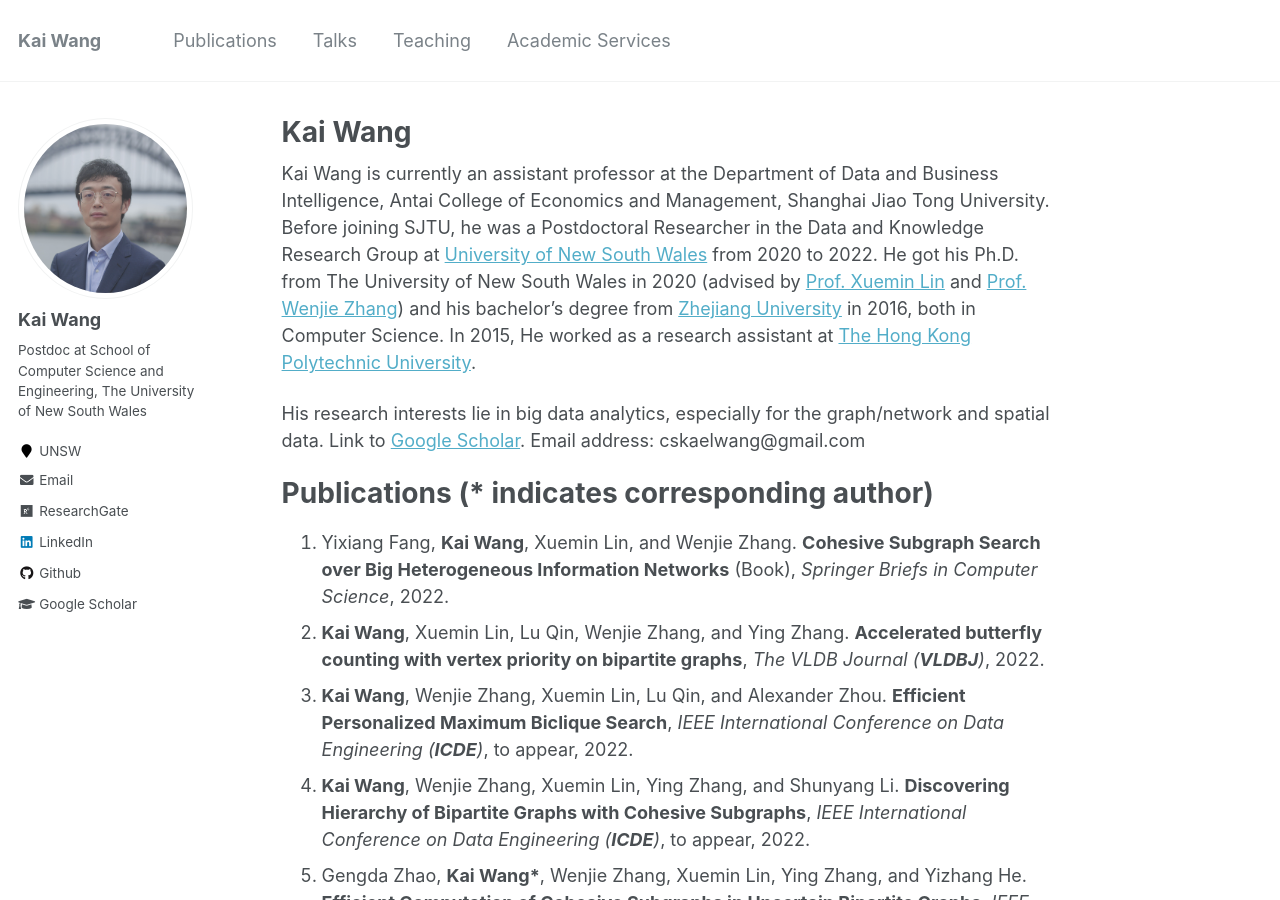
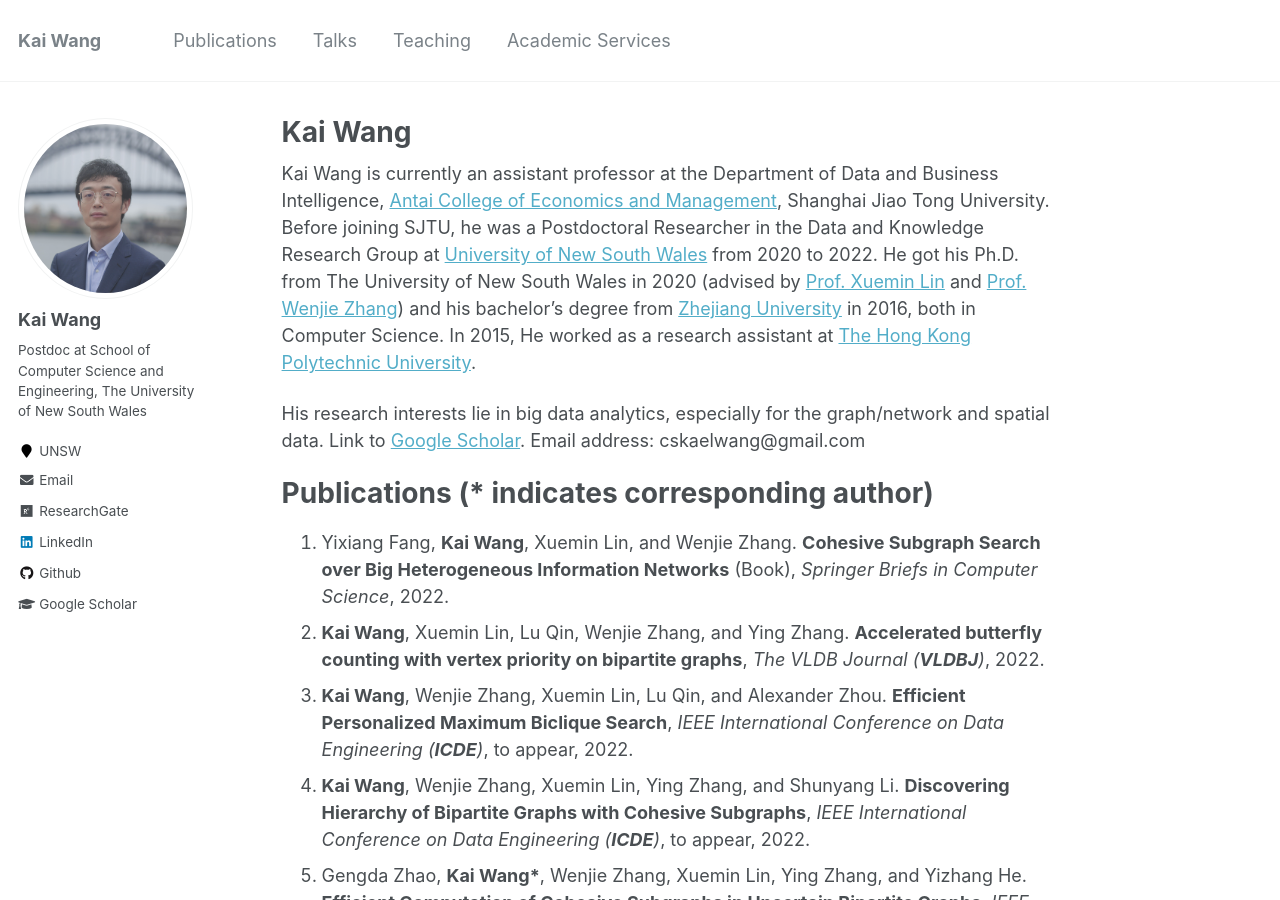
Before and after one commit to cs-kaiwang/cs-kaiwang.github.io, a Jekyll site: the page built from _pages/about.md, in a window 1280 px wide and 900 px high. Built offline with Jekyll 4.4.1, drawn with Linux system fonts in a browser that asks for light colours; part of the change alters nothing that is shown.

```diff
--- a/_pages/about.md
+++ b/_pages/about.md
@@ -8,7 +8,7 @@ redirect_from:
   - /about.html
 ---
 
-Kai Wang is currently an assistant professor at the Department of Data and Business Intelligence, Antai College of Economics and Management, Shanghai Jiao Tong University. Before joining SJTU, he was a Postdoctoral Researcher in the Data and Knowledge Research Group at [University of New South Wales](https://www.unsw.edu.au/) from 2020 to 2022. He got his Ph.D. from The University of New South Wales in 2020 (advised by [Prof. Xuemin Lin](http://www.cse.unsw.edu.au/~lxue/) and [Prof. Wenjie Zhang](http://www.cse.unsw.edu.au/~zhangw/)) and his bachelor’s degree from [Zhejiang University](https://www.zju.edu.cn/) in 2016, both in Computer Science. In 2015, He worked as a research assistant at [The Hong Kong Polytechnic University](https://www.polyu.edu.hk/). <!--(advised by [UNSW Scientia Prof. Xuemin Lin](http://www.cse.unsw.edu.au/~lxue/) and [Prof. Wenjie Zhang](http://www.cse.unsw.edu.au/~zhangw/)) -->
+Kai Wang is currently an assistant professor at the Department of Data and Business Intelligence, [Antai College of Economics and Management](https://www.acem.sjtu.edu.cn/en/), Shanghai Jiao Tong University. Before joining SJTU, he was a Postdoctoral Researcher in the Data and Knowledge Research Group at [University of New South Wales](https://www.unsw.edu.au/) from 2020 to 2022. He got his Ph.D. from The University of New South Wales in 2020 (advised by [Prof. Xuemin Lin](http://www.cse.unsw.edu.au/~lxue/) and [Prof. Wenjie Zhang](http://www.cse.unsw.edu.au/~zhangw/)) and his bachelor’s degree from [Zhejiang University](https://www.zju.edu.cn/) in 2016, both in Computer Science. In 2015, He worked as a research assistant at [The Hong Kong Polytechnic University](https://www.polyu.edu.hk/). <!--(advised by [UNSW Scientia Prof. Xuemin Lin](http://www.cse.unsw.edu.au/~lxue/) and [Prof. Wenjie Zhang](http://www.cse.unsw.edu.au/~zhangw/)) -->
 
 His research interests lie in big data analytics, especially for the graph/network and spatial data.  Link to [Google Scholar](https://scholar.google.com/citations?user=G4DiwTIAAAAJ&hl=en). Email address: cskaelwang@gmail.com
 
```
